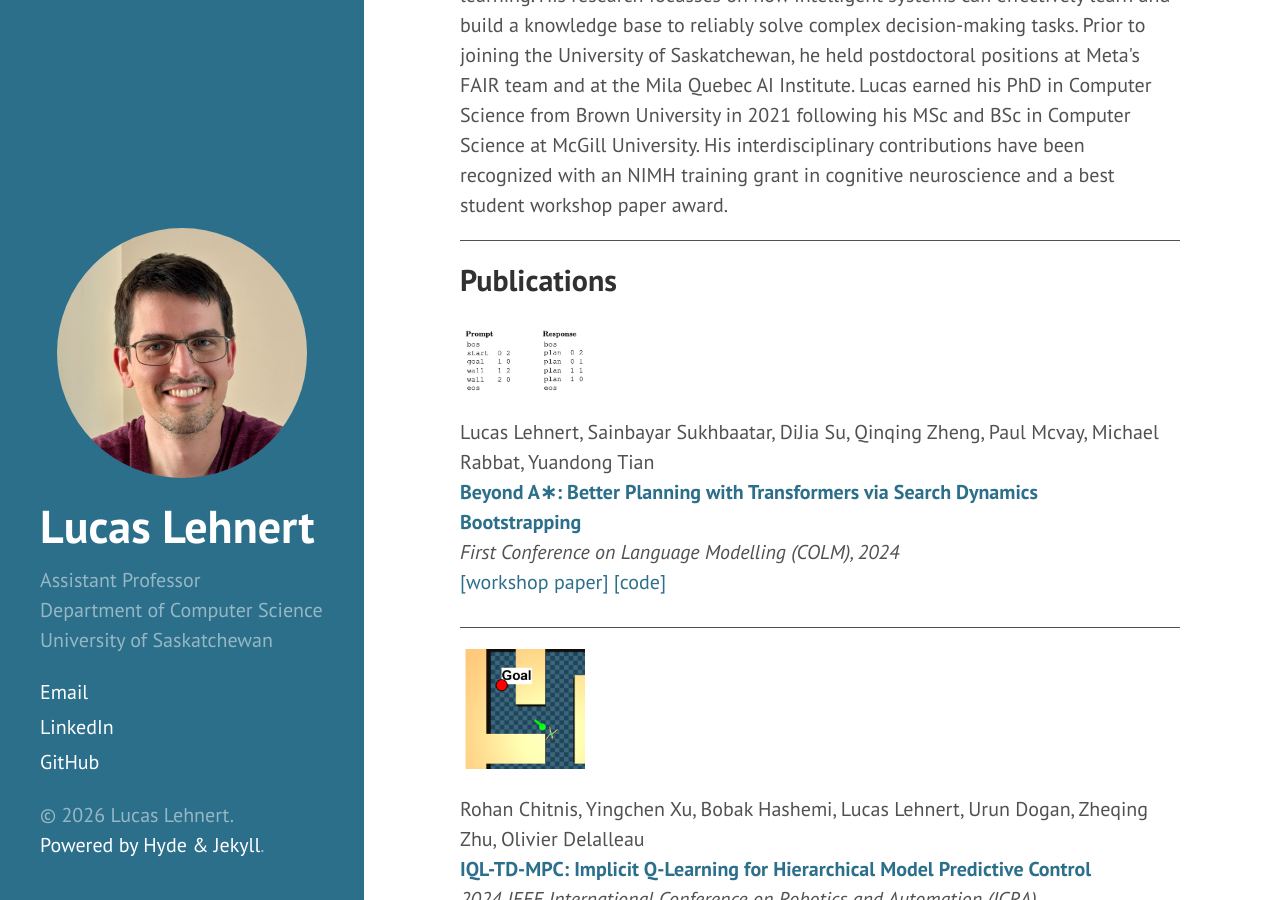
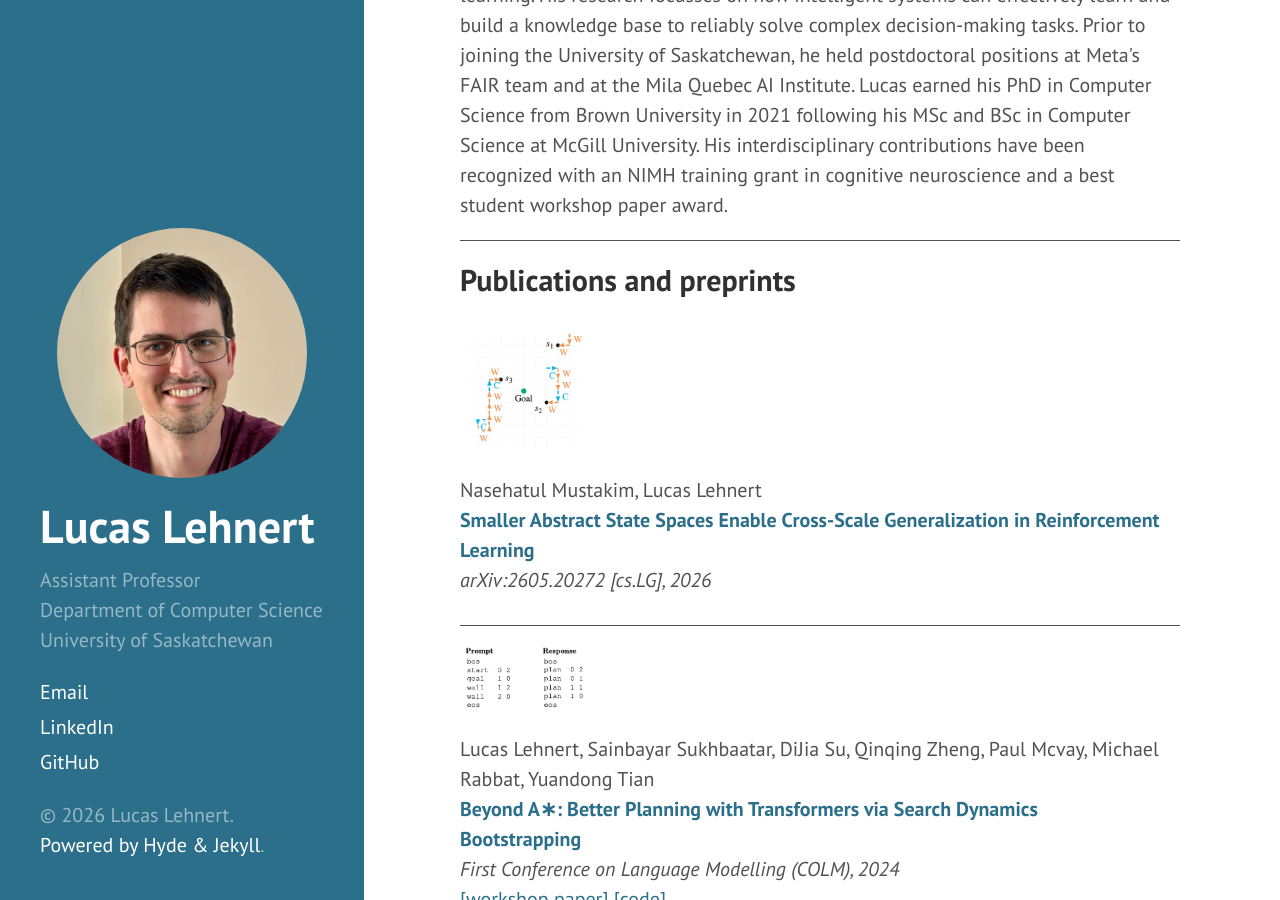
Before and after one commit to lucaslehnert/lucaslehnert.github.io, a Jekyll site: the page built from index.html, in a window 1280 px wide and 900 px high, scrolled down 846 px. Built offline with Jekyll 4.4.1, drawn with Linux system fonts in a browser that asks for light colours; Markdown is read by kramdown in place of the engine named in the settings; the list of posts is cut into pages by our own code.

Commit message:
adding arxiv paper

```diff
--- a/index.html
+++ b/index.html
@@ -53,7 +53,22 @@ Laboratory of Intelligent Learning Agents and Algorithms</a></b>.
   </div> -->
 
   <div class="section">
-    <h2>Publications</h2>
+    <h2>Publications and preprints</h2>
+
+    <div class="publication">
+      <div class="publication-img">
+        <img src="public/images/warmcold.png" />
+      </div>
+      <div class="publication-ref">
+        <p>
+          Nasehatul Mustakim, Lucas Lehnert<br>
+          <b><a href="https://arxiv.org/abs/2605.20272">Smaller Abstract State Spaces Enable Cross-Scale Generalization in Reinforcement Learning</a></b><br>
+          <i>arXiv:2605.20272 [cs.LG], 2026</i><br>
+        </p>
+      </div>
+    </div>
+
+    <div class="h-line" />
 
     <div class="publication">
       <div class="publication-img">
```
Also changed, not shown: public/images/warmcold.png (added).
